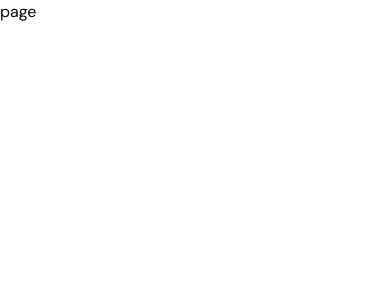
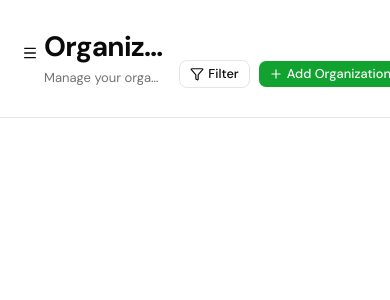
Before and after one commit to prashanna-ninja/ninja-totp, a Next.js app: page /organizations in a window 390 px wide. Shown: the top 300 px of the page. Built offline with nearby package versions, Linux system fonts and the light colour scheme.

Commit message:
organization header and app header made resuable components made

```diff
--- a/src/app/(protected)/dashboard/page.tsx
+++ b/src/app/(protected)/dashboard/page.tsx
@@ -1,5 +1,12 @@
+import AppPageShell from "@/components/layout/app-page-layout/AppPageShell";
+
 function page() {
-  return <div>page</div>;
+  return (
+    <AppPageShell
+      title="Dashboard"
+      description="Recent activity across your vaults"
+    />
+  );
 }
 
 export default page;
--- a/src/app/(protected)/layout.tsx
+++ b/src/app/(protected)/layout.tsx
@@ -6,7 +6,7 @@ function layout({ children }: { children: React.ReactNode }) {
     <SidebarProvider>
       <div className="flex h-screen">
         <AppSideBar />
-        <main className="flex-1 overflow-y-auto">{children}</main>
+        <main className="flex-1 overflow-hidden">{children}</main>
       </div>
     </SidebarProvider>
   );
--- a/src/app/(protected)/organizations/page.tsx
+++ b/src/app/(protected)/organizations/page.tsx
@@ -1,5 +1,26 @@
+import { Filter, Plus } from "lucide-react";
+import AppPageShell from "@/components/layout/app-page-layout/AppPageShell";
+import { Button } from "@/components/ui/button";
+
 function page() {
-  return <div>page</div>;
+  return (
+    <AppPageShell
+      title="Organizations"
+      description="Manage your organizations and their members."
+      actions={
+        <>
+          <Button variant="outline" size="sm">
+            <Filter />
+            Filter
+          </Button>
+          <Button variant="primary" size="sm">
+            <Plus />
+            Add Organization
+          </Button>
+        </>
+      }
+    ></AppPageShell>
+  );
 }
 
 export default page;
--- a/src/app/(protected)/vaults/page.tsx
+++ b/src/app/(protected)/vaults/page.tsx
@@ -1,5 +1,12 @@
+import AppPageShell from "@/components/layout/app-page-layout/AppPageShell";
+
 function page() {
-  return <div>page</div>;
+  return (
+    <AppPageShell
+      title="Vaults"
+      description="Shared TOTP codes for your team"
+    />
+  );
 }
 
 export default page;
--- /dev/null
+++ b/src/components/layout/app-page-layout/AppHeader.tsx
@@ -0,0 +1,84 @@
+"use client";
+
+import Link from "next/link";
+import { Menu } from "lucide-react";
+import { Button } from "@/components/ui/button";
+import { useSidebar } from "../SidebarContext";
+
+export interface BreadcrumbItem {
+  label: string;
+  href?: string;
+}
+
+interface AppHeaderProps {
+  breadcrumbs?: BreadcrumbItem[];
+  title?: string;
+  description?: string;
+  actions?: React.ReactNode;
+}
+
+export default function AppHeader({
+  breadcrumbs,
+  title,
+  description,
+  actions,
+}: AppHeaderProps) {
+  const { setMobileOpen } = useSidebar();
+
+  return (
+    <header className="px-4 md:px-8 min-h-[118px] flex items-center  border-b border-sidebar-border bg-background">
+      <Button
+        variant="ghost"
+        size="icon-sm"
+        onClick={() => setMobileOpen(true)}
+        className="md:hidden mb-3"
+        aria-label="Open menu"
+      >
+        <Menu size={16} />
+      </Button>
+
+      <div className="flex items-start w-full justify-between gap-4">
+        <div className="flex-1 min-w-0">
+          {breadcrumbs && breadcrumbs.length > 0 && (
+            <nav className="flex items-center gap-1.5 text-[12px] text-muted-foreground mb-1.5">
+              {breadcrumbs.map((b, i) => (
+                <span
+                  key={`${b.label}-${i}`}
+                  className="flex items-center gap-1.5"
+                >
+                  {i > 0 && <span className="text-muted-foreground/50">/</span>}
+                  {b.href ? (
+                    <Link
+                      href={b.href}
+                      className="hover:text-foreground transition-colors"
+                    >
+                      {b.label}
+                    </Link>
+                  ) : (
+                    <span>{b.label}</span>
+                  )}
+                </span>
+              ))}
+            </nav>
+          )}
+          {title && (
+            <h1 className="text-[28px] font-bold tracking-tight text-foreground leading-tight truncate">
+              {title}
+            </h1>
+          )}
+          {description && (
+            <p className="text-[13px] text-muted-foreground mt-1 truncate">
+              {description}
+            </p>
+          )}
+        </div>
+
+        {actions && (
+          <div className="flex items-center self-end gap-2 shrink-0 pt-1">
+            {actions}
+          </div>
+        )}
+      </div>
+    </header>
+  );
+}
--- /dev/null
+++ b/src/components/layout/app-page-layout/AppPageShell.tsx
@@ -0,0 +1,33 @@
+import AppHeader, { type BreadcrumbItem } from "./AppHeader";
+
+interface AppPageShellProps {
+  breadcrumbs?: BreadcrumbItem[];
+  title?: string;
+  description?: string;
+  actions?: React.ReactNode;
+  children?: React.ReactNode;
+}
+
+function AppPageShell({
+  breadcrumbs,
+  title,
+  description,
+  actions,
+  children,
+}: AppPageShellProps) {
+  return (
+    <div className="flex flex-col h-full w-full">
+      <AppHeader
+        breadcrumbs={breadcrumbs}
+        title={title}
+        description={description}
+        actions={actions}
+      />
+      <div className="flex-1 min-h-0 px-4 md:px-8 py-6 overflow-y-auto">
+        {children}
+      </div>
+    </div>
+  );
+}
+
+export default AppPageShell;
```
